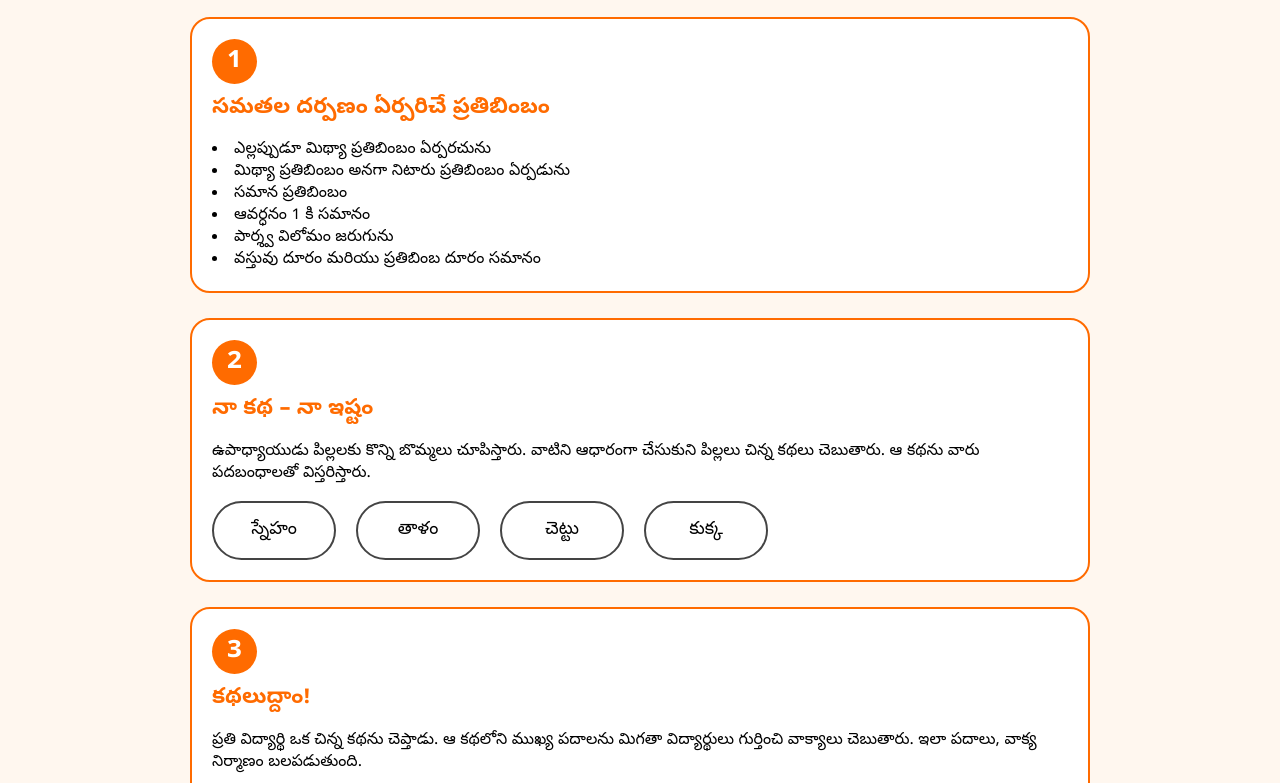
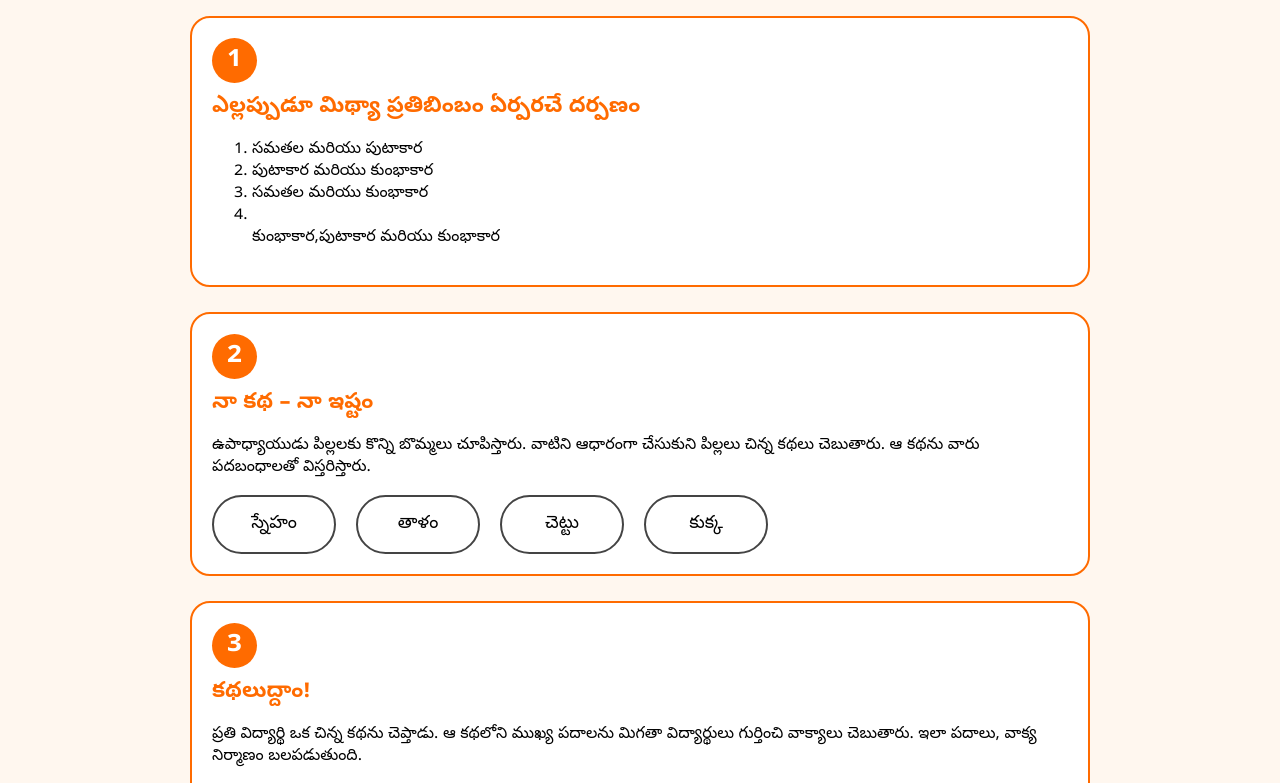
Before and after one commit to NAGARJUNAGALLA/Quiz-, a plain HTML site: page index.html in a window 1280 px wide. Shown: the part 80-863 px from the top of the page. Drawn offline with Linux system fonts and the light colour scheme.

Commit message:
Update index.html

```diff
--- a/index.html
+++ b/index.html
@@ -112,7 +112,7 @@ body{
 <body>
 
 <div class="header-box">
-    రండి ఆడుకుందాం – FUN WITH LANGUAGE
+    కాంతి పరావర్తనం
 </div>
 
 <div class="container">
@@ -120,13 +120,14 @@ body{
     <!-- 1 -->
     <div class="section">
         <div class="section-number">1</div>
-        <div class="section-title">సమతల దర్పణం ఏర్పరిచే ప్రతిబింబం</div>
-        <li> ఎల్లప్పుడూ మిథ్యా ప్రతిబింబం ఏర్పరచును</li>
-        <li> మిథ్యా ప్రతిబింబం అనగా నిటారు ప్రతిబింబం ఏర్పడును</li>
-        <li> సమాన ప్రతిబింబం</li>
-        <li> ఆవర్ధనం 1 కి సమానం</li>
-        <li> పార్శ్వ విలోమం జరుగును</li>
-        <li> వస్తువు దూరం మరియు ప్రతిబింబ దూరం సమానం</li>
+        <div class="section-title">ఎల్లప్పుడూ మిథ్యా ప్రతిబింబం ఏర్పరచే దర్పణం</div>
+        <ol>
+        <li> సమతల మరియు పుటాకార</li>
+        <li> పుటాకార మరియు కుంభాకార</li>
+        <li> సమతల మరియు కుంభాకార</li>
+        <li></li>కుంభాకార,పుటాకార మరియు కుంభాకార</li>
+
+        </ol>
     </div>
 
     <!-- 2 -->
```
